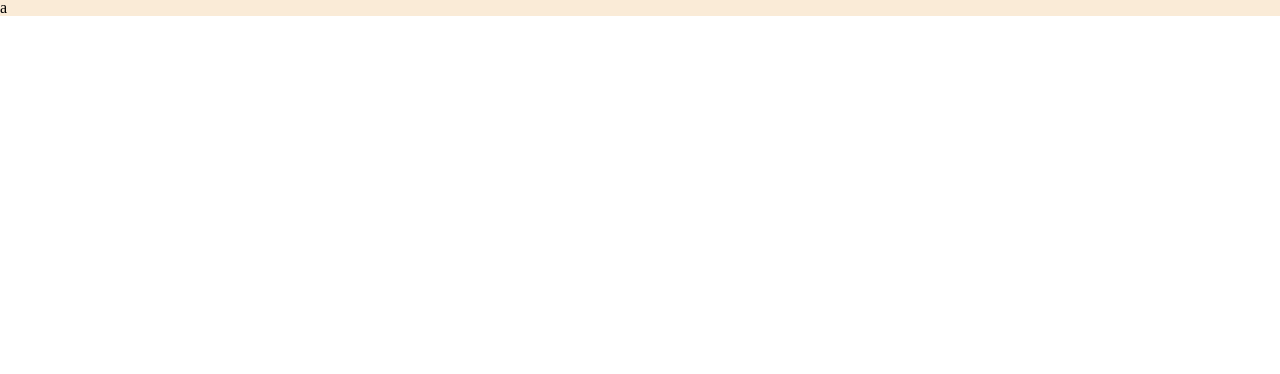
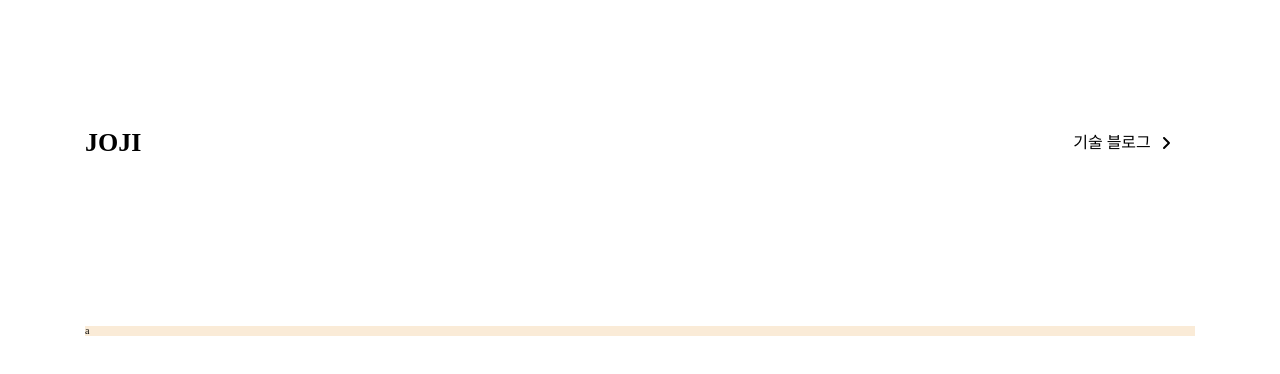
Before and after one commit to jojiapp/blog-temp, a Next.js app: page / in a window 1280 px wide. Shown: the top 374 px of the page. Built offline with nearby package versions, Linux system fonts and the light colour scheme.

Commit message:
[추가] 헤더 및 타입 설정

```diff
--- a/package.json
+++ b/package.json
@@ -8,6 +8,11 @@
     "lint": "next lint"
   },
   "dependencies": {
+    "@fortawesome/fontawesome-svg-core": "^1.3.0",
+    "@fortawesome/free-brands-svg-icons": "^6.0.0",
+    "@fortawesome/free-regular-svg-icons": "^6.0.0",
+    "@fortawesome/free-solid-svg-icons": "^6.0.0",
+    "@fortawesome/react-fontawesome": "^0.1.17",
     "next": "12.0.8",
     "react": "17.0.2",
     "react-dom": "17.0.2",
--- a/pages/_app.tsx
+++ b/pages/_app.tsx
@@ -1,15 +1,24 @@
 import type {AppProps} from 'next/app';
-import {GlobalStyle} from '../styles/globalStyle';
-import {ThemeProvider} from 'styled-components';
+import GlobalStyle from '../styles/globalStyle';
+import styled, {ThemeProvider} from 'styled-components';
 import {theme} from '../styles/theme';
+import Header from '../src/components/partials/header/Header';
 
 function MyApp({Component, pageProps}: AppProps) {
   return (
       <ThemeProvider theme={theme}>
         <GlobalStyle />
-        <Component {...pageProps} />
+        <Container>
+          <Header />
+          <Component {...pageProps} />
+        </Container>
       </ThemeProvider>
   );
 }
 
+const Container = styled.div`
+  width: 111rem;
+  margin: 0 auto;
+`;
+
 export default MyApp;
--- a/pages/api/hello.ts
+++ /dev/null
@@ -1,13 +0,0 @@
-// Next.js API route support: https://nextjs.org/docs/api-routes/introduction
-import type { NextApiRequest, NextApiResponse } from 'next'
-
-type Data = {
-  name: string
-}
-
-export default function handler(
-  req: NextApiRequest,
-  res: NextApiResponse<Data>
-) {
-  res.status(200).json({ name: 'John Doe' })
-}
--- /dev/null
+++ b/src/components/partials/header/Header.tsx
@@ -0,0 +1,29 @@
+import styled, {DefaultTheme} from 'styled-components';
+import BlogButton from './button/BlogButton';
+
+const Header = () => {
+  return (
+      <Container>
+        <Logo>JOJI</Logo>
+
+        <BlogButton href={'/blog'} />
+      </Container>)
+      ;
+};
+
+const Container = styled.header`
+  padding: 12rem 0 16rem;
+  height: 4.6rem;
+  display: flex;
+  justify-content: space-between;
+  align-items: center;
+  box-sizing: content-box;
+`;
+
+const Logo = styled.div`
+  font-size: 2.6rem;
+  font-weight: bold;
+  color: var(--point_color);
+`;
+
+export default Header;
--- /dev/null
+++ b/src/components/partials/header/button/BlogButton.tsx
@@ -0,0 +1,44 @@
+import {FontAwesomeIcon} from '@fortawesome/react-fontawesome';
+import {faAngleRight} from '@fortawesome/free-solid-svg-icons';
+import styled from 'styled-components';
+import Link from 'next/link';
+
+type IProps = {
+  href: string
+}
+
+const BlogButton = ({href}: IProps) => {
+  return (
+      <Link href={href}>
+        <Box>
+          <Text>기술 블로그</Text>
+          <IconBox>
+            <FontAwesomeIcon icon={faAngleRight} />
+          </IconBox>
+        </Box>
+      </Link>
+
+  );
+};
+
+const Box = styled.button`
+  display: flex;
+  justify-content: center;
+  align-items: center;
+  color: var(--point_color);
+  font-size: 1.6rem;
+  width: 14.6rem;
+  height: 4.6rem;
+  border: 1px var(--point_color) solid;
+  border-radius: 0.5rem;
+`;
+
+const Text = styled.span`
+  margin-right: 1rem;
+`;
+
+const IconBox = styled.div`
+  font-size: 1.6rem;
+`;
+
+export default BlogButton;
--- a/styles/globalStyle.ts
+++ b/styles/globalStyle.ts
@@ -1,6 +1,27 @@
 import {createGlobalStyle} from 'styled-components';
 import reset from 'styled-reset';
 
-export const GlobalStyle = createGlobalStyle`
+const GlobalStyle = createGlobalStyle`
+
+  :root {
+    --point_color: ${({theme}) => theme.color.point}
+    --gray: ${({theme}) => theme.color.gray}
+    --light_gray: ${({theme}) => theme.color.lightGray}
+  }
+
+  html, body {
+    font-size: 10px !important;
+    height: 100%;
+  }
+
   ${reset}
+  * {
+    box-sizing: border-box;
+  }
+
+  button, a {
+    all: unset;
+    cursor: pointer;
+  }
 `;
+export default GlobalStyle;
--- a/styles/theme.ts
+++ b/styles/theme.ts
@@ -1,9 +1,15 @@
 interface DefaultTheme {
-  pointColor: string;
-
+  color: {
+    point: string,
+    gray: string,
+    lightGray: string
+  };
 }
 
 export const theme: DefaultTheme = {
-  pointColor: "182F43"
-
+  color: {
+    point: '#182F43',
+    gray: '#93939D',
+    lightGray: '#FCFCFC',
+  },
 };
```
Also changed, not shown: styles/styled.d.ts (added, +11 -0 lines).
